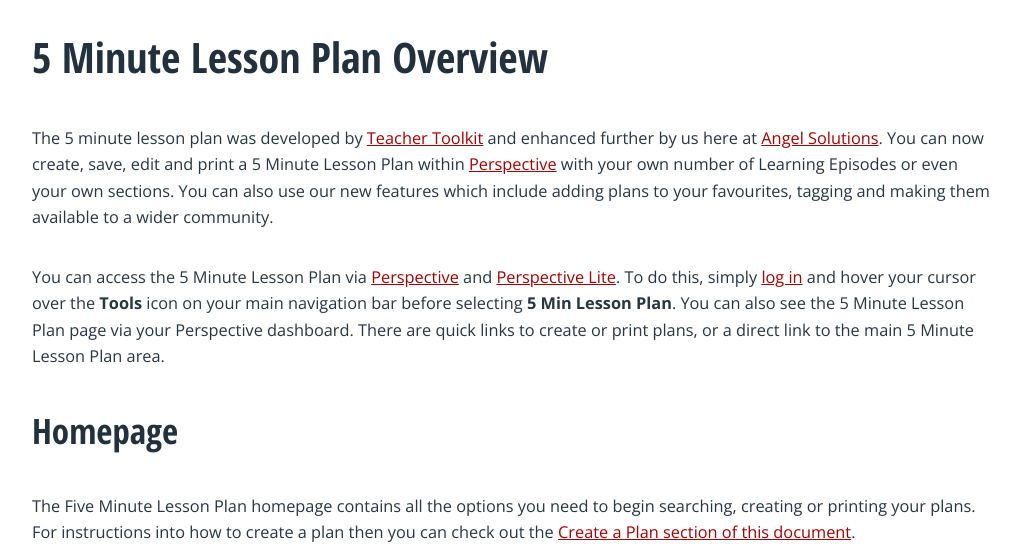
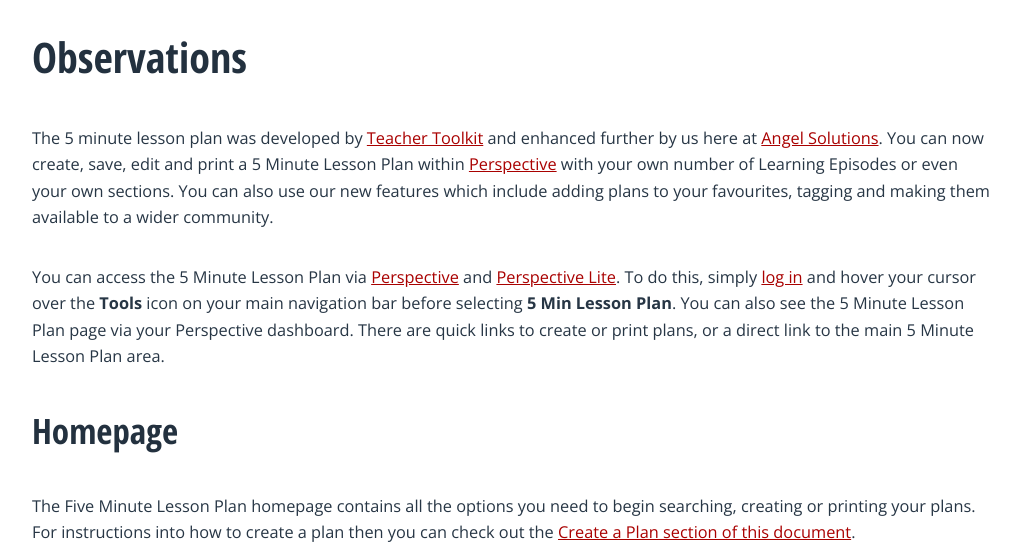
Before and after one commit to angelsolutions/5minutelessonplan, a Jekyll site: the page built from observations.md, in a window 1280 px wide and 900 px high, cut to the strip 329-885 px from the top of the window. Shown: the whole strip, without its empty margins (128-1148 px from the left). Built offline with Jekyll 4.4.1, drawn with Linux system fonts in a browser that asks for light colours; nearby versions of some CDN libraries; comment, search, counter and statistics services are not loaded.

Commit message:
Update observations.md

```diff
--- a/observations.md
+++ b/observations.md
@@ -1,9 +1,9 @@
 ---
 layout: main
-title: 5 Minute Lesson Plan Overview
+title: Perspective Observations
 ---
 
-# 5 Minute Lesson Plan Overview
+# Observations
 The 5 minute lesson plan was developed by [Teacher Toolkit](http://teachertoolkit.me/) and enhanced further by us here at [Angel Solutions](http://www.angelssolutions.co.uk). You can now create, save, edit and print a 5 Minute Lesson Plan within [Perspective](http://www.angelsolutions.co.uk/products/perspective) with your own number of Learning Episodes or even your own sections. You can also use our new features which include adding plans to your favourites, tagging and making them available to a wider community.
 
 You can access the 5 Minute Lesson Plan via [Perspective](http://www.angelsolutions.co.uk/products/perspective) and [Perspective Lite](http://www.angelsolutions.co.uk/products/perspective/lite). To do this, simply [log in](https://perspective.angelsolutions.co.uk/perspective/login.aspx) and hover your cursor over the **Tools** icon on your main navigation bar before selecting **5 Min Lesson Plan**. You can also see the 5 Minute Lesson Plan page via your Perspective dashboard. There are quick links to create or print plans, or a direct link to the main 5 Minute Lesson Plan area.
```
